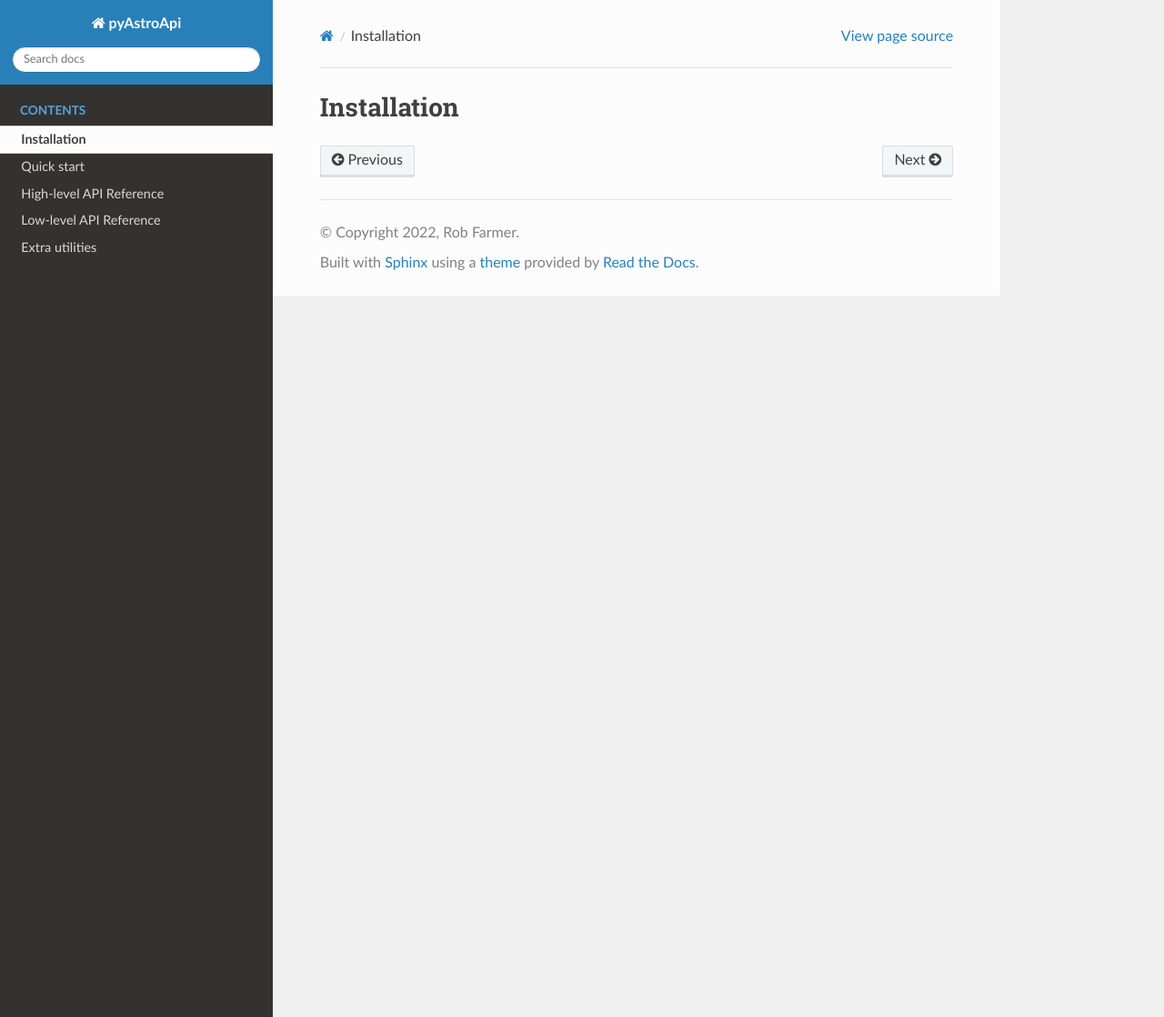
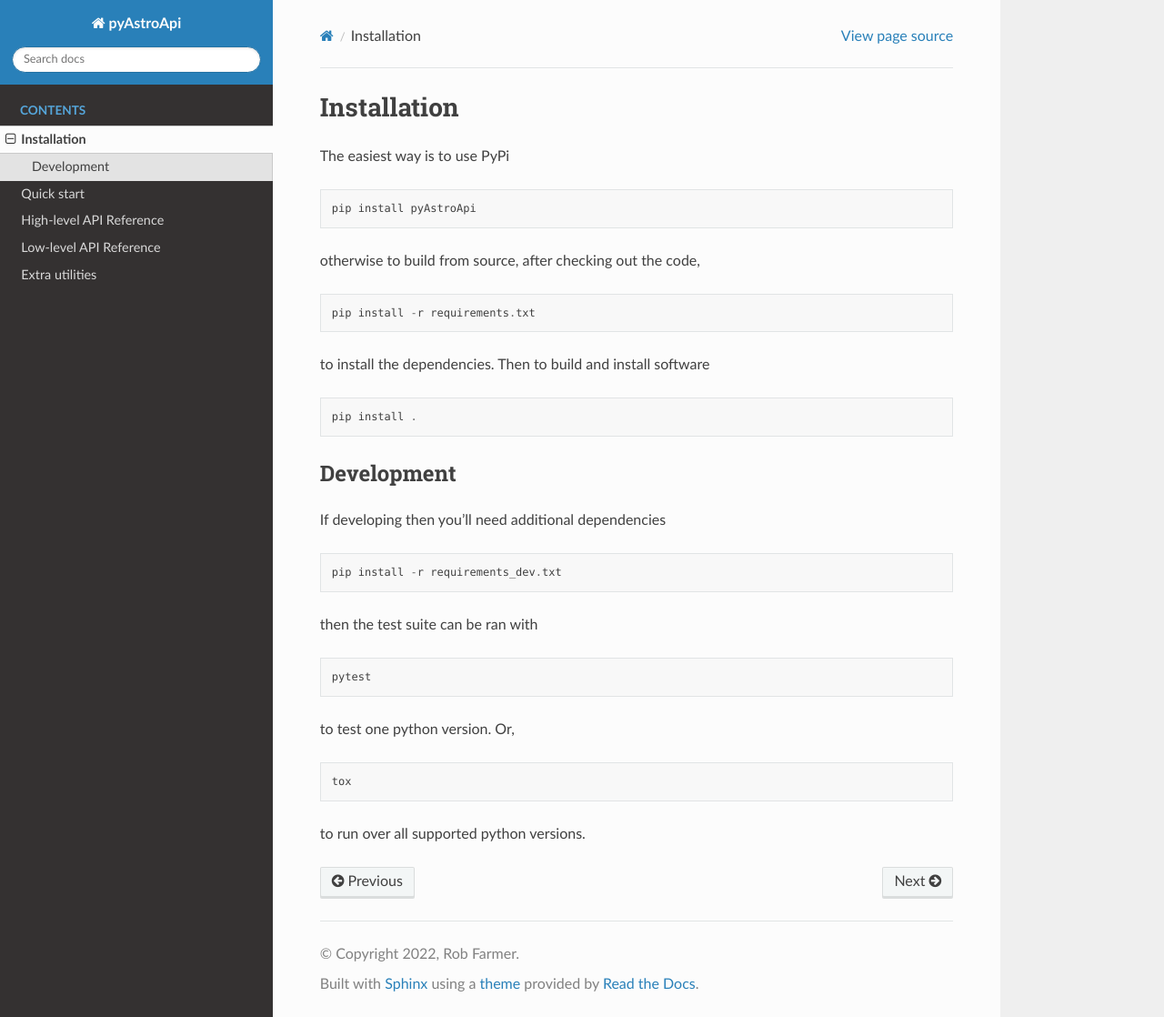
Before and after one commit to rjfarmer/pyAstroApi, a Sphinx documentation site: the page built from doc/source/installation.rst, in a window 1280 px wide and 1118 px high. Shown: the whole window at 91% size. Built offline with Sphinx 7.4.7 and the Read the Docs theme 2.0.0, drawn with Linux system fonts in a browser that asks for light colours.

Commit message:
docs update

```diff
--- a/doc/source/installation.rst
+++ b/doc/source/installation.rst
@@ -1,2 +1,35 @@
 Installation
 ============
+
+The easiest way is to use PyPi ::
+
+    pip install pyAstroApi
+
+
+otherwise to build from source, after checking out the code, ::
+
+    pip install -r requirements.txt
+
+
+to install the dependencies. Then to build and install software ::
+
+    pip install .
+
+
+Development
+~~~~~~~~~~~
+
+If developing then you'll need additional dependencies ::
+
+    pip install -r requirements_dev.txt
+
+
+then the test suite can be ran with ::
+
+    pytest
+
+to test one python version. Or, ::
+
+    tox
+
+to run over all supported python versions.
```
